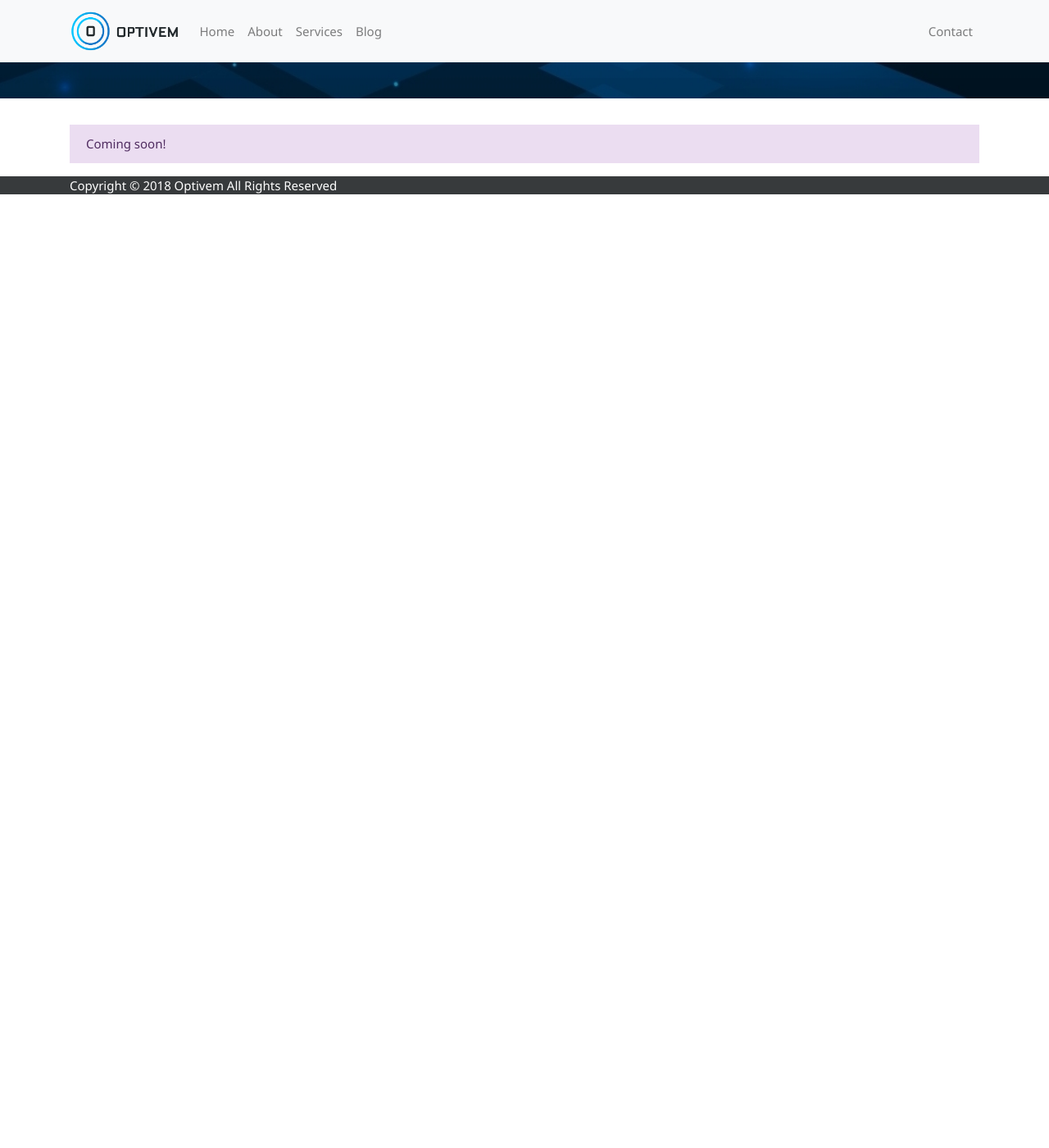
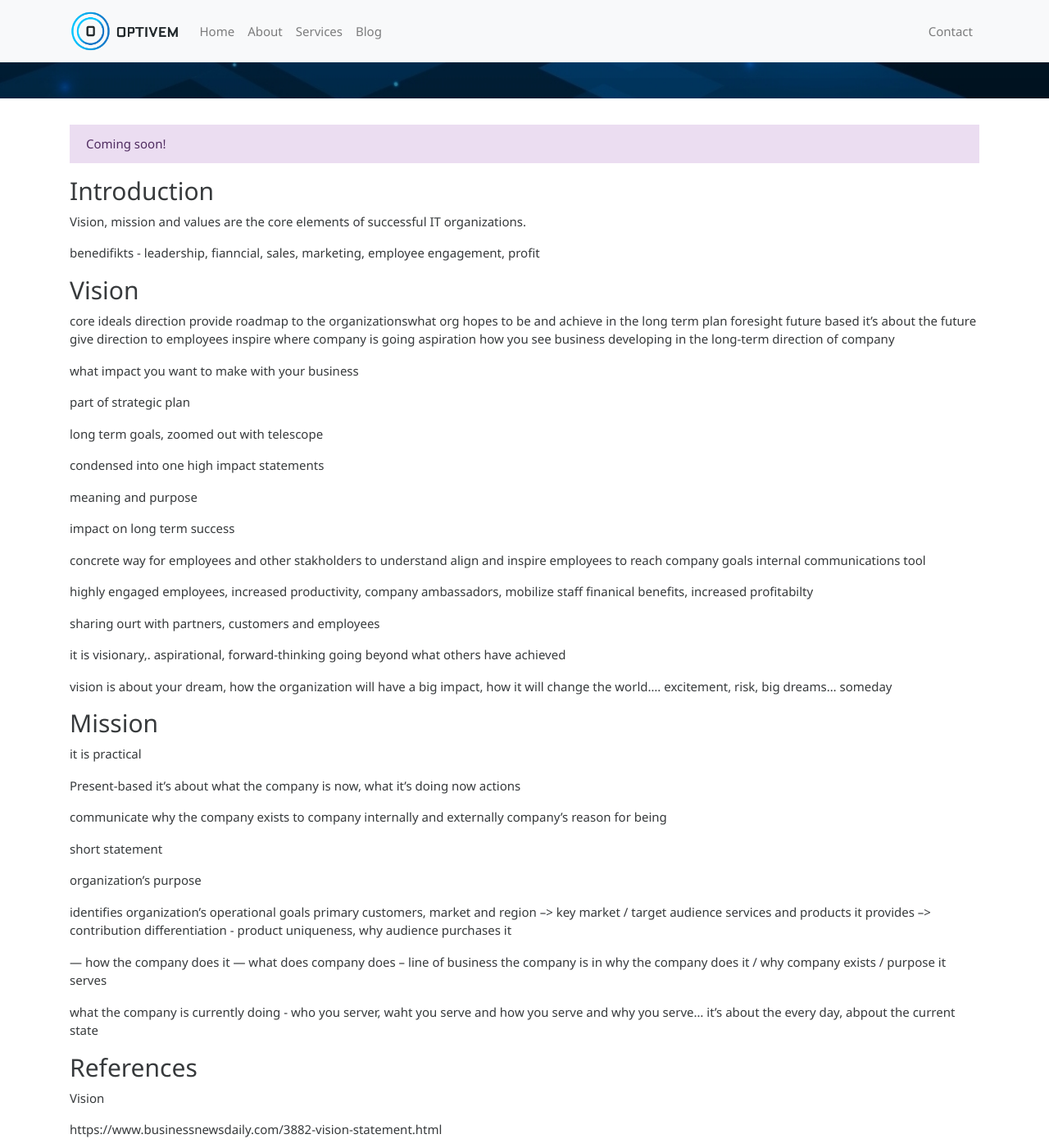
Before and after one commit to optivem/optivem.github.io, a Jekyll site: the page built from _pages/codex/vision.md, in a window 1280 px wide and 1400 px high, scrolled down 225 px. Shown: the whole window at 82% size. Built offline with Jekyll 4.4.1, drawn with Linux system fonts in a browser that asks for light colours; before the commit the page ends 900 px from its top, so only the background shows below that; some of the changed text lies outside the part shown.

Commit message:
#35 Codex - Vision

```diff
--- a/_pages/codex/vision.md
+++ b/_pages/codex/vision.md
@@ -1,9 +1,108 @@
 ---
 layout: page
 title: Vision
-description: Opticodex - Vision
+description: Vision statements are at the heart of high performing IT organizations
 ---
 
 <div class="alert alert-info" role="alert">
   Coming soon!
 </div>
+
+<h2>Introduction</h2>
+
+Vision, mission and values are the core elements of successful IT organizations.
+
+
+
+benedifikts - leadership, fianncial, sales, marketing, employee engagement, profit
+
+<h2>Vision</h2>
+
+core ideals
+direction
+provide roadmap to the organizationswhat org hopes to be and achieve in the long term plan
+foresight
+future based
+it's about the future
+give direction to employees
+inspire
+where company is going
+aspiration
+how you see business developing in the long-term
+direction of company
+
+what impact you want to make with your business
+
+part of strategic plan
+
+long term goals, zoomed out with telescope
+
+
+condensed into one high impact statements
+
+meaning and purpose
+
+impact on long term success
+
+concrete way for employees and other stakholders to understand
+align and inspire employees to reach company goals
+internal communications tool
+
+
+
+highly engaged employees, increased productivity, company ambassadors, mobilize staff
+finanical benefits, increased profitabilty
+
+sharing ourt  with partners, customers and employees
+
+it is visionary,. aspirational, forward-thinking
+going beyond what others have achieved
+
+
+vision is about your dream, how the organization will have a big impact, how it will change the world.... excitement, risk, big dreams... someday
+
+<h2>Mission</h2>
+
+it is practical
+
+Present-based
+it's about what the company is now, what it's doing now
+actions
+
+communicate why the company exists to company internally and externally
+company's reason for being
+
+short statement
+
+organization's purpose
+
+identifies organization's operational goals
+primary customers, market and region --> key market / target audience
+services and products it provides --> contribution
+differentiation - product uniqueness, why audience purchases it
+
+--- how the company does it
+--- what does company does -- line of business the company is in
+why the company does it / why company exists / purpose it serves
+
+what the company is currently doing - who you server, waht you serve and how you serve and why you serve... it's about the every day, abpout the current state
+
+
+
+
+<h2>References</h2>
+
+
+Vision
+
+https://www.businessnewsdaily.com/3882-vision-statement.html
+
+Mission
+
+https://en.m.wikipedia.org/wiki/Mission_statement
+
+https://www.thebalancesmb.com/how-to-write-a-mission-statement-2948001
+
+
+
+Values
```
